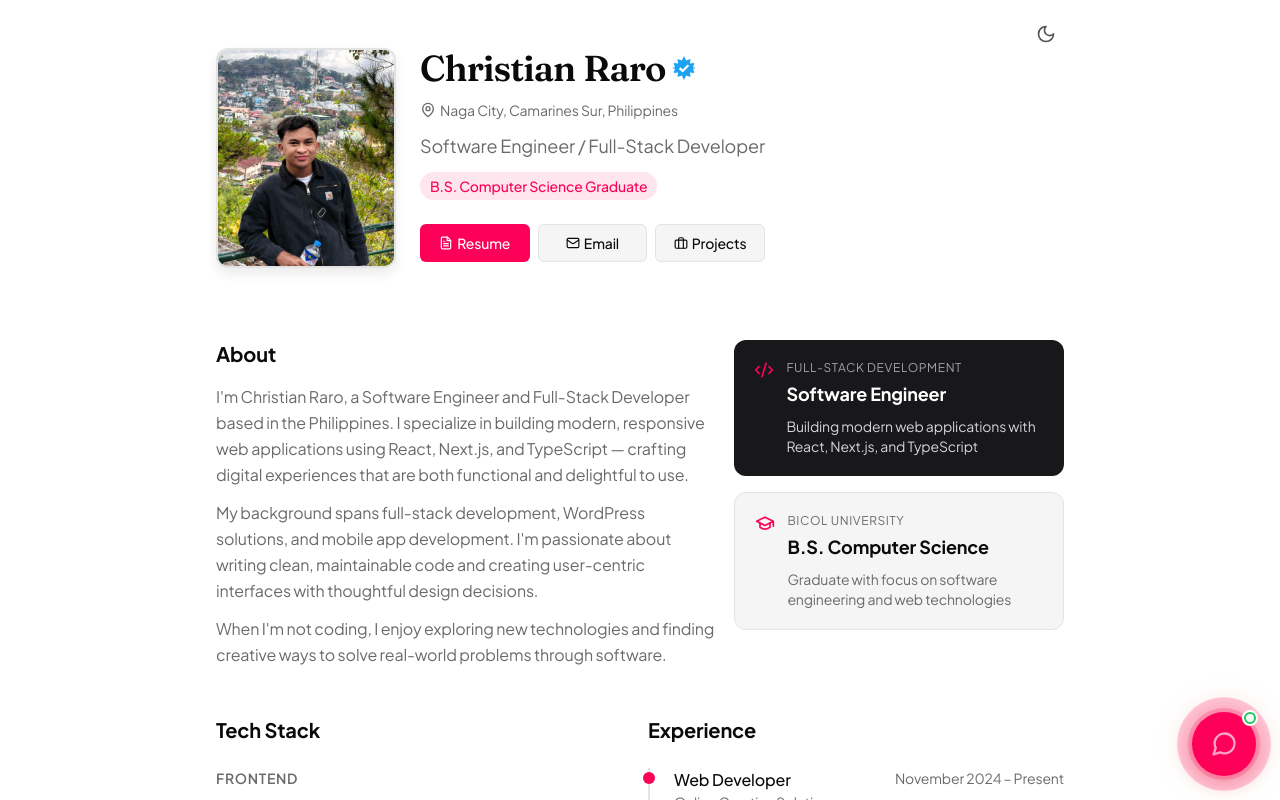
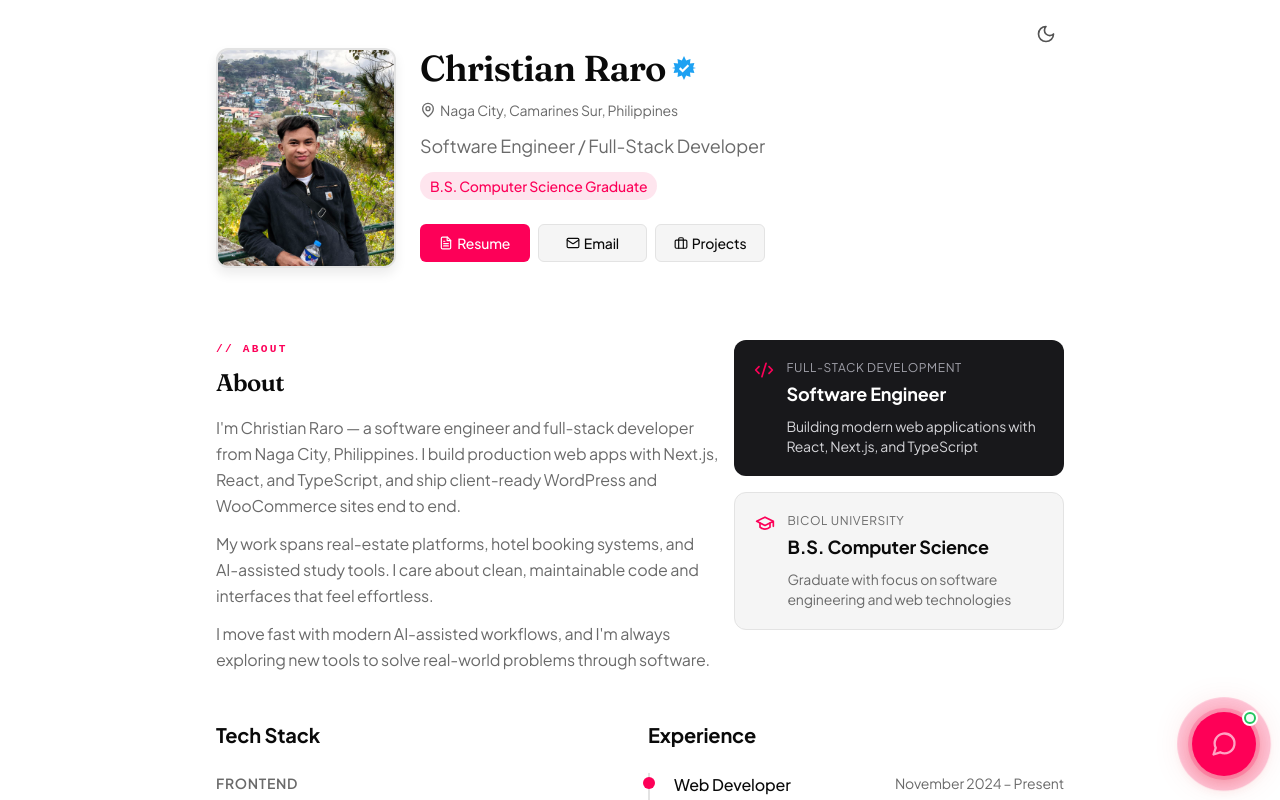
Before and after one commit to chrisraro/my-portfolio, a Next.js app: page / in a window 1280 px wide. Shown: the top 800 px of the page. Built offline with nearby package versions, Linux system fonts and the light colour scheme.

Commit message:
content(about): tighter paraphrased copy + display heading/eyebrow

```diff
--- a/components/sections/about-section.tsx
+++ b/components/sections/about-section.tsx
@@ -1,42 +1,30 @@
 'use client'
 
-import { motion } from 'framer-motion'
+import { Reveal } from '@/components/ui/reveal'
 
 export function AboutSection() {
   return (
     <section id="about">
-      <motion.h2
-        initial={{ opacity: 0, y: 20 }}
-        whileInView={{ opacity: 1, y: 0 }}
-        transition={{ duration: 0.5 }}
-        viewport={{ once: true }}
-        className="text-xl font-bold mb-4"
-      >
-        About
-      </motion.h2>
+      <Reveal>
+        <p className="eyebrow mb-2">// about</p>
+        <h2 className="font-display text-2xl font-semibold tracking-tight mb-4">About</h2>
+      </Reveal>
 
-      <motion.div
-        initial={{ opacity: 0, y: 20 }}
-        whileInView={{ opacity: 1, y: 0 }}
-        transition={{ duration: 0.5, delay: 0.1 }}
-        viewport={{ once: true }}
-        className="space-y-3 text-muted-foreground leading-relaxed text-base"
-      >
+      <Reveal delay={0.1} className="space-y-3 text-muted-foreground leading-relaxed text-base">
         <p>
-          I'm Christian Raro, a Software Engineer and Full-Stack Developer based in the Philippines.
-          I specialize in building modern, responsive web applications using React, Next.js, and
-          TypeScript — crafting digital experiences that are both functional and delightful to use.
+          I&apos;m Christian Raro — a software engineer and full-stack developer from Naga City,
+          Philippines. I build production web apps with Next.js, React, and TypeScript, and ship
+          client-ready WordPress and WooCommerce sites end to end.
         </p>
         <p>
-          My background spans full-stack development, WordPress solutions, and mobile app development.
-          I'm passionate about writing clean, maintainable code and creating user-centric interfaces
-          with thoughtful design decisions.
+          My work spans real-estate platforms, hotel booking systems, and AI-assisted study tools.
+          I care about clean, maintainable code and interfaces that feel effortless.
         </p>
         <p>
-          When I'm not coding, I enjoy exploring new technologies and finding creative ways to solve
-          real-world problems through software.
+          I move fast with modern AI-assisted workflows, and I&apos;m always exploring new tools to
+          solve real-world problems through software.
         </p>
-      </motion.div>
+      </Reveal>
     </section>
   )
 }
```
